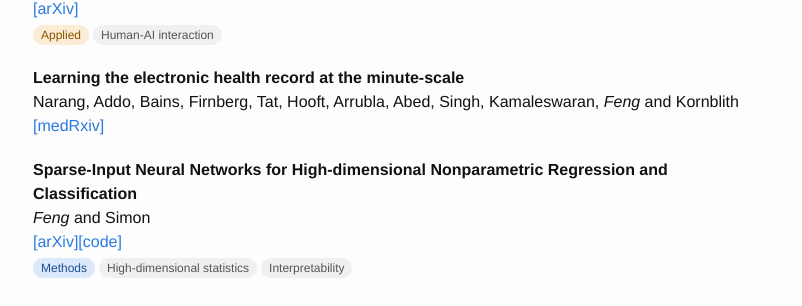
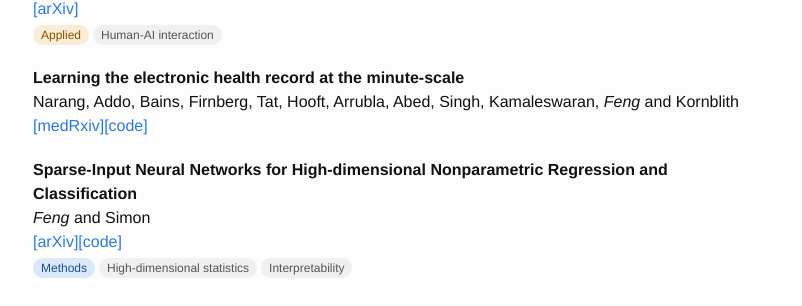
Before and after one commit to jjfeng/jjfeng.github.io, a Jekyll site: the page built from publications.md, in a window 1280 px wide and 900 px high, scrolled down 1083 px. Shown: the part 143-449 px from the top of the window, without its empty margins (237-1039 px from the left). Built offline with Jekyll 4.4.1, drawn with Linux system fonts in a browser that asks for light colours.

Commit message:
update pubs

```diff
--- a/generate_publications.py
+++ b/generate_publications.py
@@ -28,6 +28,7 @@ SOFTWARE_DICT = {
     "expert evaluation of clinical ai tools on real point-of-care clinical queries": "https://github.com/jjfenglab/Real-POCQi-statistics",
     "``i know where to look,'' but does the llm? charting the gaps between clinical expert needs and unstructured data abstraction tools": "https://github.com/weill-cancer-hub-west-impact-ai/libretto",
     "learning to detect shifts in unstructured data streams via monitoring-by-betting": "https://github.com/jjfenglab/monitoring-by-betting",
+    "learning the electronic health record at the minute-scale": "https://github.com/Kornblith-Lab/MINT-public",
 }
 TALK_DICT = {
     "towards a post-market monitoring framework for machine learning-based medical devices: a case study": "postmarket_monitoring_talk_short.pdf",
--- a/publications.md
+++ b/publications.md
@@ -68,7 +68,7 @@ Sivaraman, Levin, Mason, Talisa, Saria, *Feng*, King, Kahn and Perer<br />
 <div class="publication" data-categories="" data-topics="" markdown="1">
 **Learning the electronic health record at the minute-scale**<br />
 Narang, Addo, Bains, Firnberg, Tat, Hooft, Arrubla, Abed, Singh, Kamaleswaran, *Feng* and Kornblith<br />
-[\[medRxiv\]](https://www.medrxiv.org/content/10.64898/2026.10.04.26364562v1)<br />
+[\[medRxiv\]](https://www.medrxiv.org/content/10.64898/2026.10.04.26364562v1)[\[code\]](https://github.com/Kornblith-Lab/MINT-public)<br />
 
 </div>
 
```
Also changed, not shown: 1 other file.
